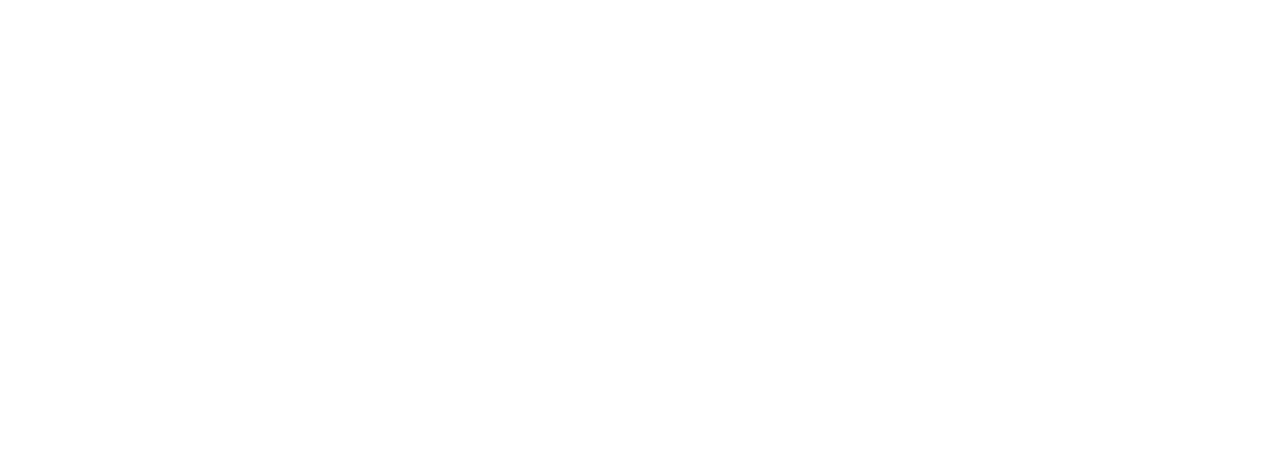
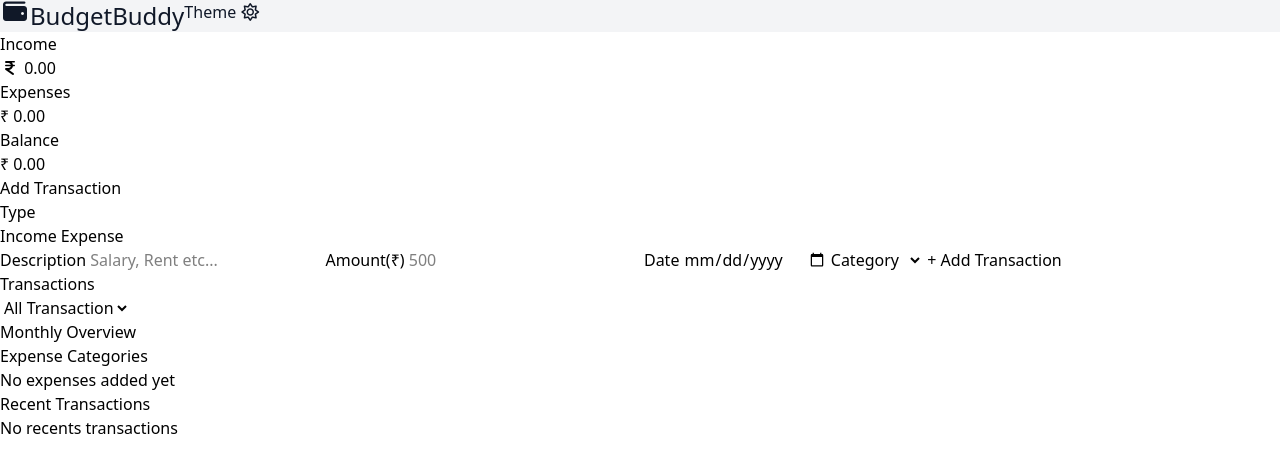
Before and after one commit to sheshmani09/Budget-Buddy, a website: page docs/index.html in a window 1280 px wide. Drawn offline with nearby package versions, Linux system fonts and the light colour scheme; files that its build step writes are made by us from their sources.

Commit message:
html skeleton done

```diff
--- a/docs/index.html
+++ b/docs/index.html
@@ -5,8 +5,116 @@
     <meta name="viewport" content="width=device-width, initial-scale=1.0" />
     <title>Budget Buddy - Your Perosnal Finance Tracker</title>
     <link href="./output.css" rel="stylesheet" />
+    <link
+      rel="stylesheet"
+      href="https://cdnjs.cloudflare.com/ajax/libs/font-awesome/7.0.1/css/all.min.css"
+    />
   </head>
   <body>
+    <!-- navbar -->
+    <nav>
+      <div class="flex bg-gray-100 text-gray-900 dark:text-gray-200 dark:bg-gray-900">
+        <div class="logo flex">
+          <i class="fa-solid fa-wallet text-2xl"></i>
+          <h1 class="text-2xl"><span class="">Budget</span>Buddy</h1>
+        </div>
+        <div class="theme-toggle">
+          <button id="theme-toggle" aria-label="Toggle theme">
+            <span class="theme-label">Theme</span>
+            <i id="theme-icon" class="fa-regular fa-sun"></i>
+          </button>
+        </div>
+      </div>
+    </nav>
+
+    <!-- summary-cards  -->
+    <section id="summary-cards">
+      <div id="income-card">
+        <h3>Income</h3>
+        <p>
+          <i class="fa-solid fa-indian-rupee-sign"></i>
+          <span id="income-amount">0.00</span>
+        </p>
+      </div>
+      <div id="expenses-card">
+        <h3>Expenses</h3>
+        <p>₹ <span id="expense-amount">0.00</span></p>
+      </div>
+      <div id="balance-card">
+        <h3>Balance</h3>
+        <p>₹ <span id="balance-amount">0.00</span></p>
+      </div>
+    </section>
+
+    <!-- main-section for transaction adding  -->
+    <main>
+      <div id="left">
+        <h2>Add Transaction</h2>
+        <form>
+          <!-- type-selector -->
+          <fieldset>
+            <legend>Type</legend>
+            <button type="button" id="income-btn" data-type="income">
+              Income
+            </button>
+            <button type="button" id="expense-btn" data-type="expense">
+              Expense
+            </button>
+          </fieldset>
+          <!-- description adder -->
+          <label for="desc">Description</label>
+          <input
+            type="text"
+            id="desc"
+            name="desc"
+            placeholder="Salary, Rent etc..."
+          />
+          <!-- amount adder -->
+          <label for="amount">Amount(₹)</label>
+          <input
+            type="number"
+            name="amount"
+            id="amount"
+            placeholder="500"
+            required
+          />
+          <!-- date-section  -->
+          <label for="date">Date</label>
+          <input type="date" id="date" name="date" />
+          <!-- category dropdown -->
+          <label for="category-selector">Category</label>
+          <select id="category-selector" name="category" required></select>
+          <!-- submit button  -->
+          <button type="submit" id="btn-submit">+ Add Transaction</button>
+        </form>
+      </div>
+
+      <div id="right">
+        <div>
+          <h2>Transactions</h2>
+          <select name="transaction-filter" id="transaction-filter">
+            <option value="All Transaction" id="all" selected>
+              All Transaction
+            </option>
+            <option value="Incomes" id="incomes">Incomes</option>
+            <option value="Expenses" id="expenses">Expenses</option>
+          </select>
+        </div>
+      </div>
+    </main>
+
+    <!-- history section in short -->
+    <section id="overview">
+      <h2>Monthly Overview</h2>
+      <div id="expense-categories">
+        <h2>Expense Categories</h2>
+        <p class="placeholder">No expenses added yet</p>
+      </div>
+      <div id="recent-transaction">
+        <h2>Recent Transactions</h2>
+        <p class="placeholder">No recents transactions</p>
+      </div>
+    </section>
     <script src="./script.js"></script>
   </body>
 </html>
```
Also changed, not shown: README.md.
